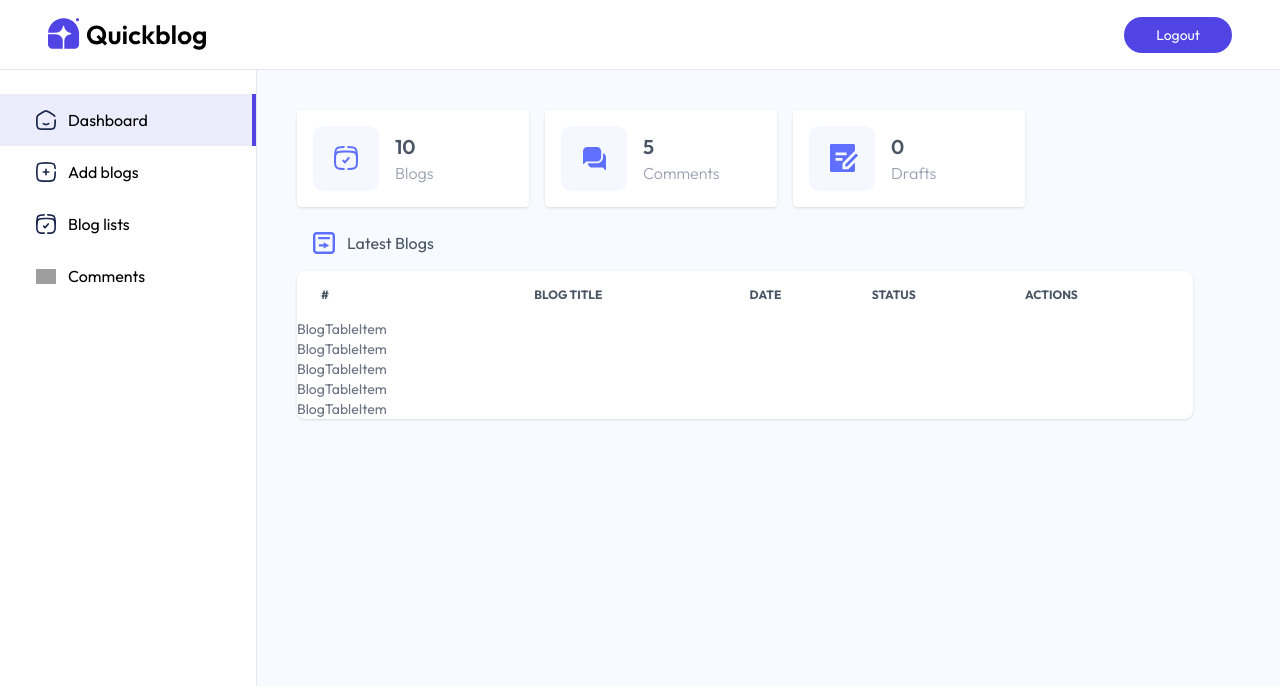
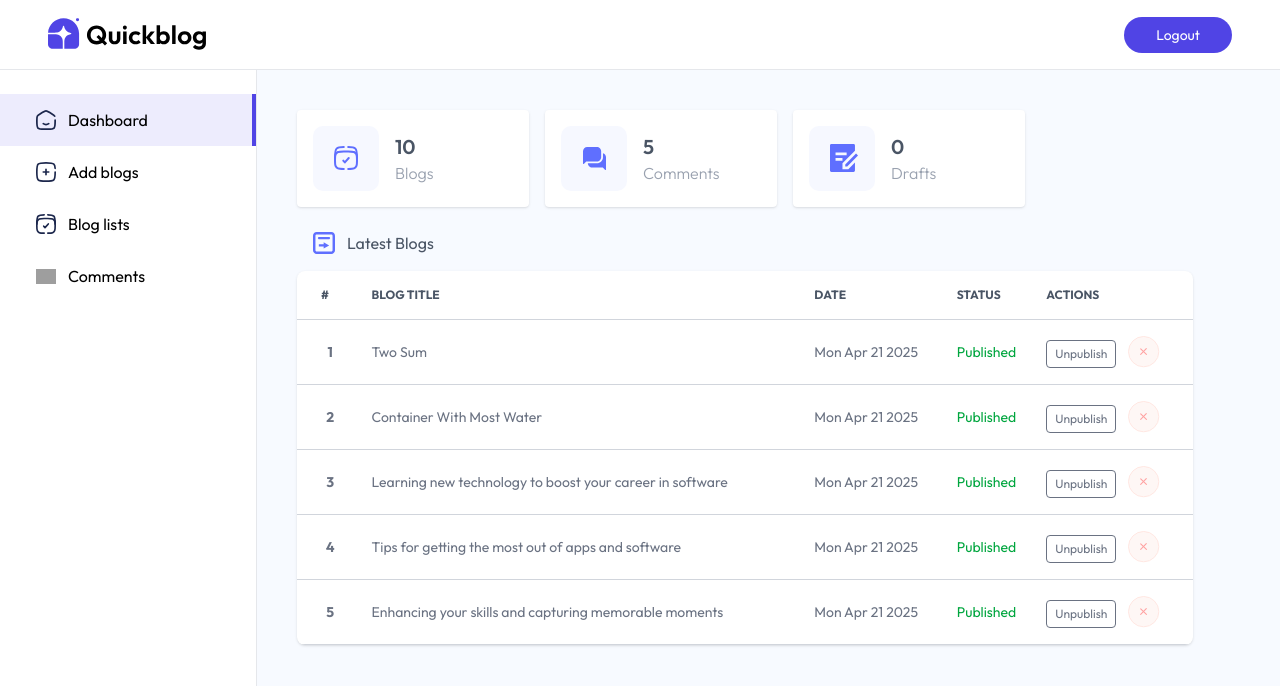
Before and after one commit to anjing0921/DSABlog, a React (Vite) app in the folder client/: page /admin in a window 1280 px wide. Shown: the top 686 px of the page. Built offline with nearby package versions, Linux system fonts and the light colour scheme; grey boxes are pictures that could not be loaded.

Commit message:
add table css

```diff
--- a/client/src/components/admin/BlogTableItem.jsx
+++ b/client/src/components/admin/BlogTableItem.jsx
@@ -1,8 +1,51 @@
 import React from 'react'
+import { assets } from '../../assets/assets';
+;
 
-const BlogTableItem = () => {
+const BlogTableItem = ({blog, fetchBlogs, index}) => {
+
+    const {title, createdAt} = blog;
+    const BlogDate = new Date(createdAt)
+
+
+    const deleteBlog = async ()=>{
+        const confirm = window.confirm('Are you sure you want to delete this blog?')
+        if(!confirm) return;
+        const { data } = await axios.post('/api/blog/delete', {id: blog._id})
+        if (data.success){
+            await fetchBlogs()
+        }
+    }
+
+     const togglePublish = async () =>{
+      try {
+        const { data } = await axios.post('/api/blog/toggle-publish', {id: blog._id})
+        if (data.success){
+            toast.success(data.message)
+            await fetchBlogs()
+          }else{
+            toast.error(data.message)
+          }
+      } catch (error) {
+        toast.error(error.message)
+      }
+
+     }
+
     return (
-        <div>BlogTableItem</div>
+        <tr className='border-y border-gray-300'>
+            <th className='px-2 py-4'>{ index }</th>
+            <td className='px-2 py-4'> {title} </td>
+            <td className='px-2 py-4 max-sm:hidden'> {BlogDate.toDateString()} </td>
+            <td className='px-2 py-4 max-sm:hidden'>
+            <p className={`${blog.isPublished ? "text-green-600" : "text-orange-700"}`}
+            >{blog.isPublished ? 'Published' : 'Unpublished'}</p>
+            </td>
+            <td className='px-2 py-4 flex text-xs gap-3'>
+                <button onClick={togglePublish} className='border px-2 py-0.5 mt-1 rounded cursor-pointer'>{blog.isPublished ? 'Unpublish' : 'Publish'}</button>
+                <img src={assets.cross_icon} className='w-8 hover:scale-110 transition-all cursor-pointer' alt="" onClick={deleteBlog}/>
+            </td>
+        </tr>
     )
 }
 
```
